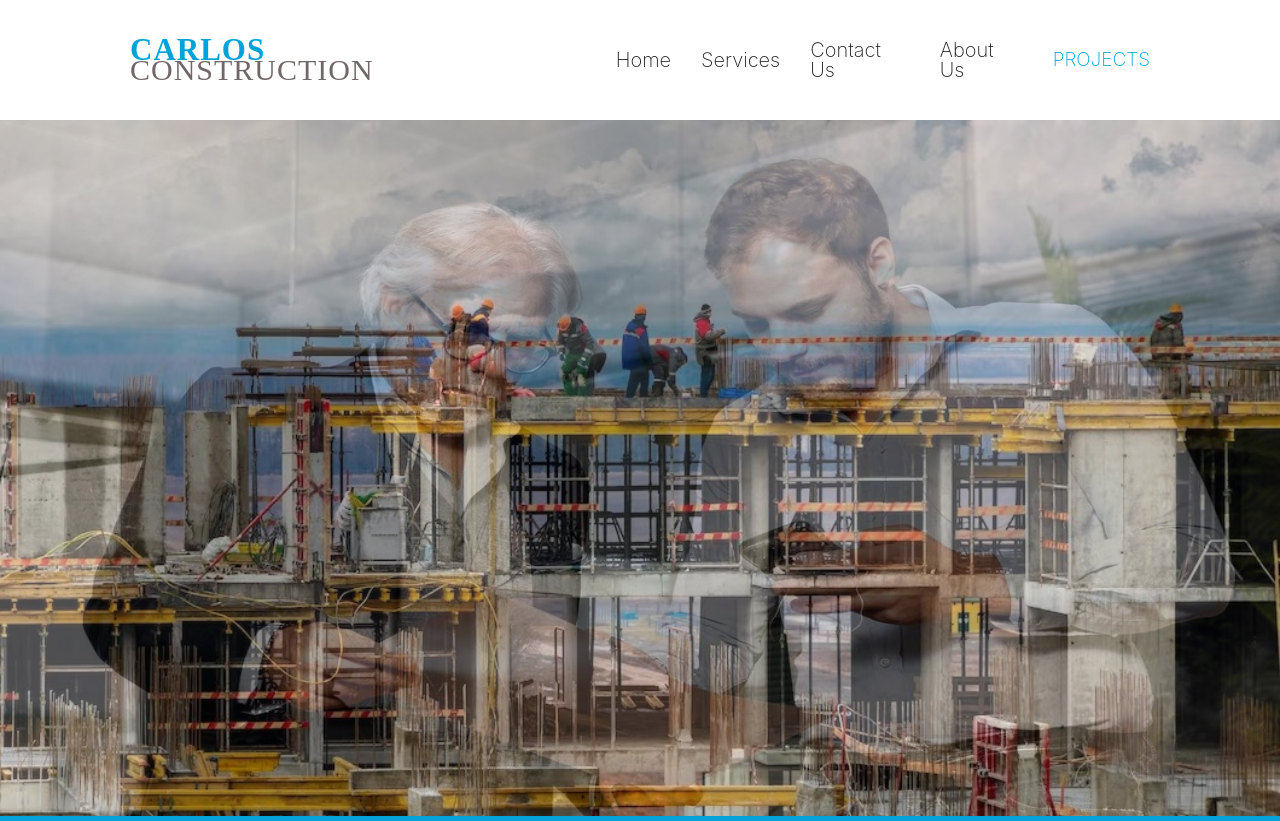
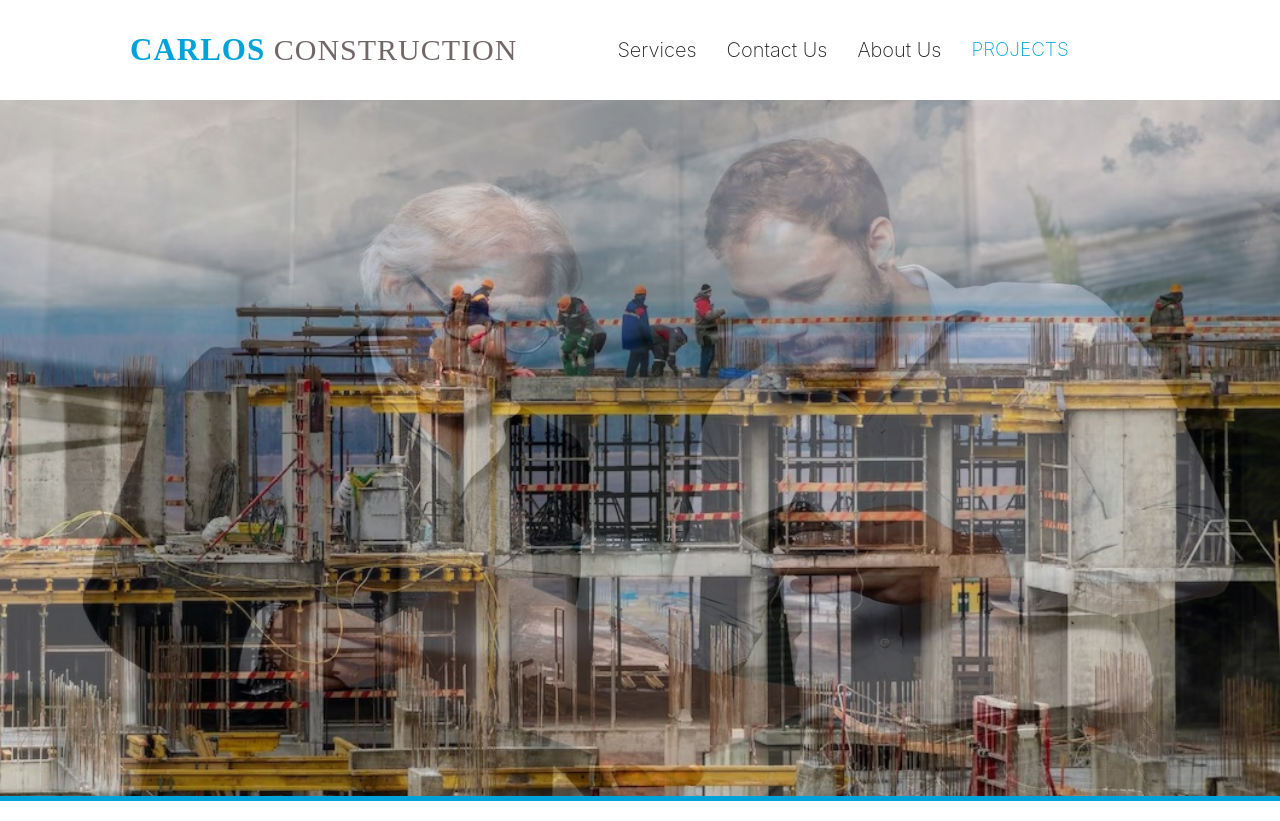
Before and after one commit to Kudatee007/carlosconstruction, a React (Create React App) app: page / in a window 1280 px wide. Built offline with nearby package versions, Linux system fonts and the light colour scheme.

Commit message:
Deleted Home from Navbar

```diff
--- a/src/Components/Navbar/Navbar.js
+++ b/src/Components/Navbar/Navbar.js
@@ -21,9 +21,6 @@ const Navbar = () => {
           </h1>
         </Link>
         <div className={expand ? "navs" : "navs navs-NX"}>
-          <Link to="/" className="link" onClick={handler}>
-            <h2 className="navTxt">Home</h2>
-          </Link>
           <Link to="/services" className="link" onClick={handler}>
             <h2 className="navTxt">Services</h2>
           </Link>
```
